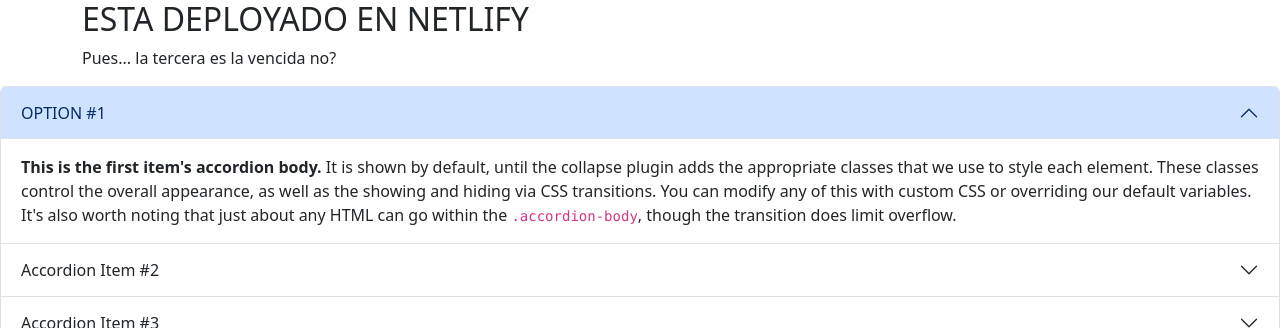
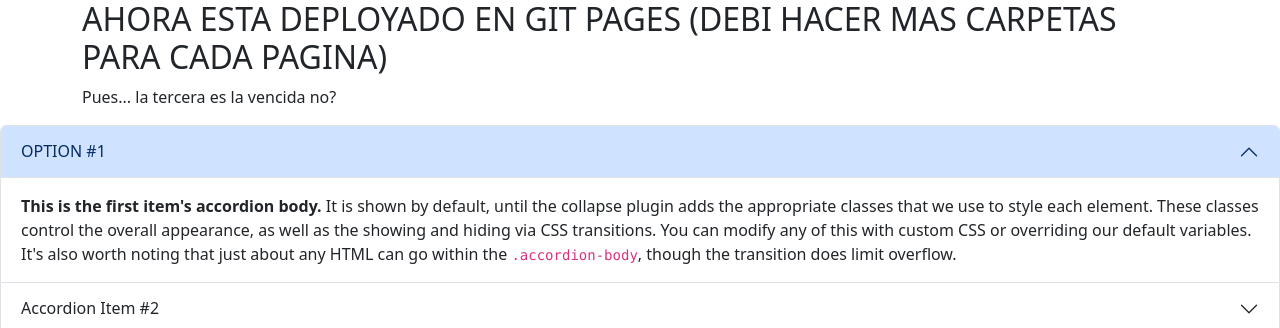
Before and after one commit to JATINAS/ebac-bootstrap, a plain HTML site: page index.html in a window 1280 px wide. Shown: the top 328 px of the page. Drawn offline with nearby package versions, Linux system fonts and the light colour scheme.

Commit message:
Update index.html

```diff
--- a/index.html
+++ b/index.html
@@ -10,7 +10,7 @@
 </head>
 <body>
     <div class="container">
-        <h2>ESTA DEPLOYADO EN NETLIFY</h2>
+        <h2>AHORA ESTA DEPLOYADO EN GIT PAGES (DEBI HACER MAS CARPETAS PARA CADA PAGINA)</h2>
         <p>Pues... la tercera es la vencida no?</p>
     </div>
     <div class="accordion" id="accordionExample">
```
